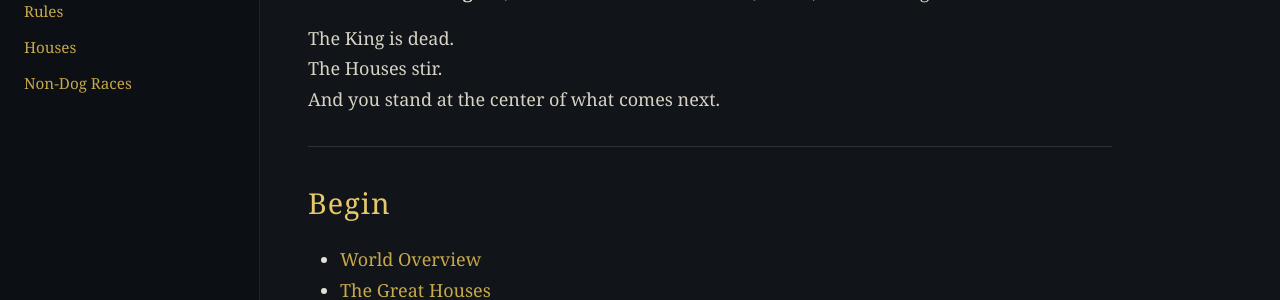
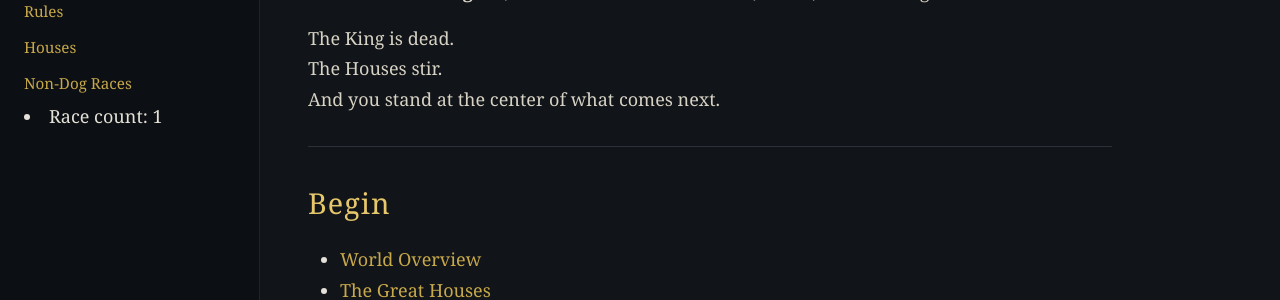
Before and after one commit to JalenLikes2Code/Canisgard, a Jekyll site: the page built from index.md, in a window 1280 px wide. Shown: the part 302-602 px from the top of the page. Built offline with Jekyll 4.4.1, drawn with Linux system fonts in a browser that asks for light colours; comment, search, counter and statistics services are not loaded.

Commit message:
Update sidebar.html

```diff
--- a/_includes/sidebar.html
+++ b/_includes/sidebar.html
@@ -47,5 +47,6 @@
     {% endfor %}
   </ul>
 </div>
+<li>Race count: {{ site.races | size }}</li>
 
 </aside>
```
